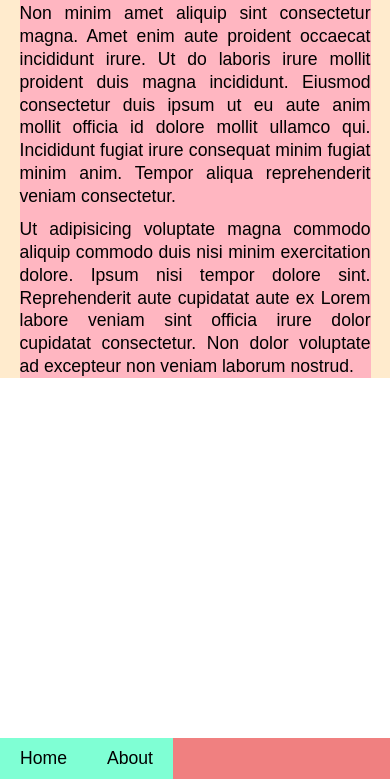
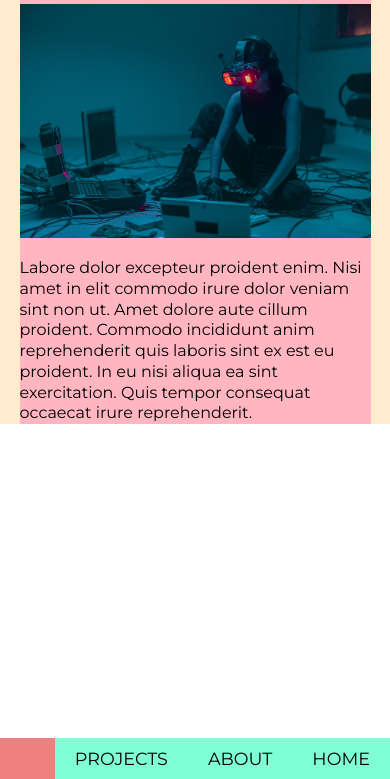
Before and after one commit to Cocodrilette/coco-devblog, a Gatsby site: page / in a window 390 px wide. Shown: the part 65-844 px from the top of the page. Built offline with nearby package versions, Linux system fonts and the light colour scheme; Gatsby itself is replaced by a stand-in of ours.

Commit message:
Added Gatsby image pluggin

```diff
--- a/gatsby-config.js
+++ b/gatsby-config.js
@@ -1,6 +1,10 @@
 module.exports = {
   siteMetadata: {
+    title: "coco - devblog",
     siteUrl: `https://www.yourdomain.tld`,
   },
-  plugins: [],
+  plugins: [
+    "gatsby-plugin-image",
+    "gatsby-plugin-sharp",
+  ],
 }
--- a/package.json
+++ b/package.json
@@ -16,6 +16,9 @@
   },
   "dependencies": {
     "gatsby": "^4.17.2",
+    "gatsby-plugin-image": "^2.17.0",
+    "gatsby-plugin-sharp": "^4.17.0",
+    "gatsby-source-filesystem": "^4.17.0",
     "react": "^18.1.0",
     "react-dom": "^18.1.0"
   }
--- a/src/comp-styles/main-style.module.css
+++ b/src/comp-styles/main-style.module.css
@@ -1,3 +1,5 @@
+@import url('https://fonts.googleapis.com/css2?family=Montserrat:ital,wght@0,100;0,200;0,300;0,400;0,500;0,600;0,700;0,800;0,900;1,100;1,200;1,300;1,400;1,500;1,600;1,700;1,800;1,900&display=swap');
+
 @keyframes appear-from-left {
     0% {
         opacity: 0;
@@ -25,8 +27,9 @@
 }
 
 .mainContainer {
+    height: auto;
     background-color: blanchedalmond;
-    font-family: sans-serif;
+    font-family: 'Montserrat' ,sans-serif;
 }
 
 .mainTitle {
@@ -35,23 +38,33 @@
     max-width: 500px;
     text-align: center;
     font-size: 3em;
+    font-weight: 500;
+    text-transform: uppercase;
+    letter-spacing: 3px;
 
     animation: appear-from-left 250ms ease-in-out;
 }
 
 .mainContent {
     margin: 0 10%;
+    height: auto;
     background-color: lightpink;
+}
+
+.contentImage {
+    margin-bottom: 20px;
 }
 
 .contentParagraph {
     font-size: 1.3em;
-    text-align: justify;
     line-height: 1.3em;
     margin-bottom: 10px;
+
+    animation: appear-from-bottom 250ms ease-in-out;
 }
 
 .navbar {
+    text-transform: uppercase;
     display: flex;
     position: fixed;
     justify-content: start;
@@ -90,8 +103,12 @@
         margin: auto 5%;
     }
     .contentParagraph {
-        text-align: justify;
-        font-size: 1.1em;
+        font-weight: 400;
+        font-size: 1em;
+    }
+    .navbar {
+        justify-content: end;
+        flex-direction: row-reverse;
     }
     .navbarItem {
         font-size: 1.1em;
--- a/src/components/layout.js
+++ b/src/components/layout.js
@@ -1,8 +1,8 @@
-import React from "react"
+import * as React from "react"
 import { mainContainer, mainTitle, mainContent } from '../comp-styles/main-style.module.css'
 import Navbar from '../components/navbar'
 
-const Layout = ({ pageTitle, pageContent }) => {
+const Layout = ({ pageTitle, children }) => {
     // This is a JavaScript technique called destructuring.
     // It’s basically a shortcut for defining variables based on
     // an object’s properties.
@@ -18,7 +18,7 @@ const Layout = ({ pageTitle, pageContent }) => {
                 <h1
                     className={mainTitle}
                 >{pageTitle}</h1>
-                {pageContent}
+                {children}
             </main>
             <Navbar></Navbar>
         </div>
--- a/src/components/navbar.js
+++ b/src/components/navbar.js
@@ -9,6 +9,7 @@ class Navbar extends React.Component {
             navbarRoutes: [
                 { name: "Home", path: "/" },
                 { name: "About", path: "/about" },
+                { name: "Projects", path: "/projects" }
             ]
         };
     }
--- a/src/pages/index.js
+++ b/src/pages/index.js
@@ -1,19 +1,20 @@
 // Step 1: Import React
 import * as React from 'react'
 import Layout from '../components/layout'
-import contentToParagraph from '../components/utils/contentToParagraph'
+import { contentParagraph, contentImage } from '../comp-styles/main-style.module.css'
+import { StaticImage } from 'gatsby-plugin-image'
 // Step 2: Define your component
 const IndexPage = () => {
-  const pageContent = [
-    'Non minim amet aliquip sint consectetur magna. Amet enim aute proident occaecat incididunt irure. Ut do laboris irure mollit proident duis magna incididunt. Eiusmod consectetur duis ipsum ut eu aute anim mollit officia id dolore mollit ullamco qui. Incididunt fugiat irure consequat minim fugiat minim anim. Tempor aliqua reprehenderit veniam consectetur.',
-    'Ut adipisicing voluptate magna commodo aliquip commodo duis nisi minim exercitation dolore. Ipsum nisi tempor dolore sint. Reprehenderit aute cupidatat aute ex Lorem labore veniam sint officia irure dolor cupidatat consectetur. Non dolor voluptate ad excepteur non veniam laborum nostrud.'
-
-  ]
   return (
-    <Layout
-    pageTitle="Home"
-    pageContent={contentToParagraph(pageContent)}
-    >
+    <Layout pageTitle="Home">
+      <StaticImage
+        src='../images/cyberpunk-dude.jpg'
+        alt='A very cool cyberpunk dude with a very fancy glasses sitting on the floor using a very cool computer'
+        className={contentImage}
+      />
+      <p className={contentParagraph}>
+        Labore dolor excepteur proident enim. Nisi amet in elit commodo irure dolor veniam sint non ut. Amet dolore aute cillum proident. Commodo incididunt anim reprehenderit quis laboris sint ex est eu proident. In eu nisi aliqua ea sint exercitation. Quis tempor consequat occaecat irure reprehenderit.
+      </p>
     </Layout>
   )
 }
```
Also changed, not shown: src/pages/about.js (+5 -3 lines), src/pages/projects.js (added, +16 -0 lines), src/images/cyberpunk-dude.jpg (added), src/images/icon.png (deleted), 1 other file.
